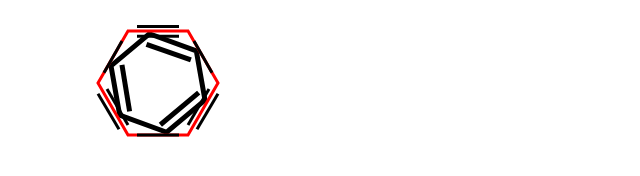
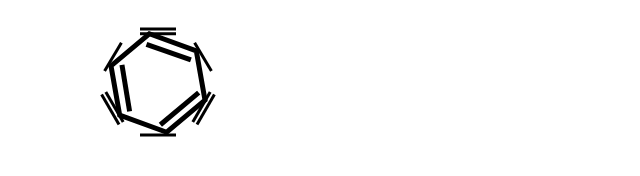
Before and after one commit to sasurai-usagi3/benzene, a plain HTML site: page docs/index.html in a window 1280 px wide. Shown: the whole page, without its empty margins (0-640 px from the left). Drawn offline with Linux system fonts and the light colour scheme.

Commit message:
fix: 改めて枠作り直し

```diff
--- a/docs/index.html
+++ b/docs/index.html
@@ -14,16 +14,15 @@
       <line x1="-0.8" y1="-0.07" x2="-0.32" y2="0.74" stroke="#000" stroke-width="0.1" />
     </g>
     <g transform="translate(150, 75) scale(60, 60)">
-      <path d="M 1 0 L 0.5 0.866 L -0.5 0.866 L -1 0 L -0.5 -0.866 L 0.5 -0.866 z" stroke="#f00" stroke-width="0.05" fill="none" />
-      <line x1="0.85" y1="0.1" x2="0.5" y2="0.7" stroke="#000" stroke-width="0.05" />
-      <line x1="1" y1="0.18" x2="0.65" y2="0.77" stroke="#000" stroke-width="0.05" />
-      <line x1="0.35" y1="0.866" x2="-0.35" y2="0.866" stroke="#000" stroke-width="0.05" />
-      <line x1="-0.85" y1="0.1" x2="-0.5" y2="0.7" stroke="#000" stroke-width="0.05" />
-      <line x1="-1" y1="0.18" x2="-0.65" y2="0.77" stroke="#000" stroke-width="0.05" />
-      <line x1="-0.6" y1="-0.7" x2="-0.9" y2="-0.17"  stroke="#000" stroke-width="0.05" />
-      <line x1="0.35" y1="-0.78" x2="-0.35" y2="-0.78" stroke="#000" stroke-width="0.05" />
-      <line x1="0.35" y1="-0.94" x2="-0.35" y2="-0.94" stroke="#000" stroke-width="0.05" />
-      <line x1="0.6" y1="-0.7" x2="0.9" y2="-0.17"  stroke="#000" stroke-width="0.05" />
+      <line x1="0.87" y1="0.15" x2="0.58" y2="0.65" stroke="#000" stroke-width="0.05" />
+      <line x1="0.94" y1="0.19" x2="0.65" y2="0.69" stroke="#000" stroke-width="0.05" />
+      <line x1="0.3" y1="0.866" x2="-0.3" y2="0.866" stroke="#000" stroke-width="0.05" />
+      <line x1="-0.87" y1="0.15" x2="-0.58" y2="0.65" stroke="#000" stroke-width="0.05" />
+      <line x1="-0.94" y1="0.19" x2="-0.65" y2="0.69" stroke="#000" stroke-width="0.05" />
+      <line x1="-0.61" y1="-0.67" x2="-0.89" y2="-0.2" stroke="#000" stroke-width="0.05" />
+      <line x1="0.3" y1="-0.82" x2="-0.3" y2="-0.82" stroke="#000" stroke-width="0.05" />
+      <line x1="0.3" y1="-0.9" x2="-0.3" y2="-0.9" stroke="#000" stroke-width="0.05" />
+      <line x1="0.61" y1="-0.67" x2="0.89" y2="-0.2" stroke="#000" stroke-width="0.05" />
     </g>
   </svg>
 </body>
```
